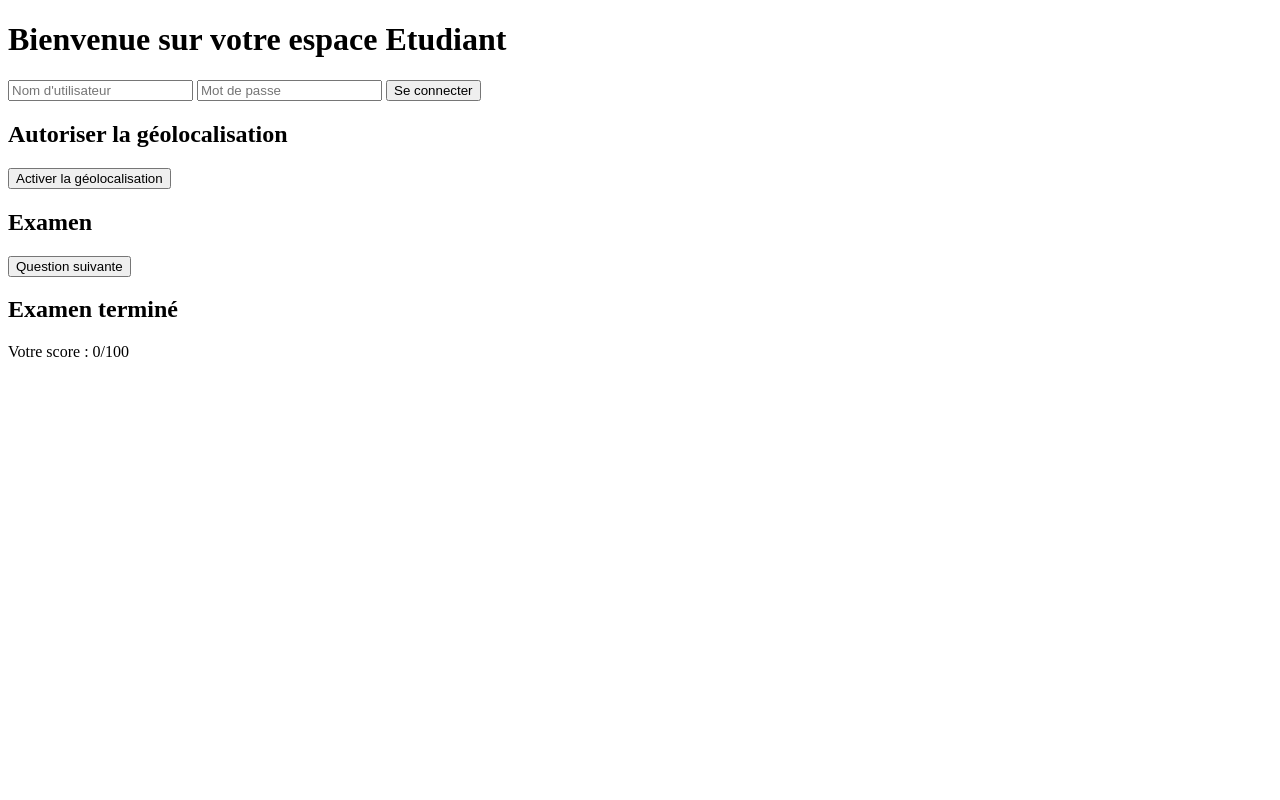
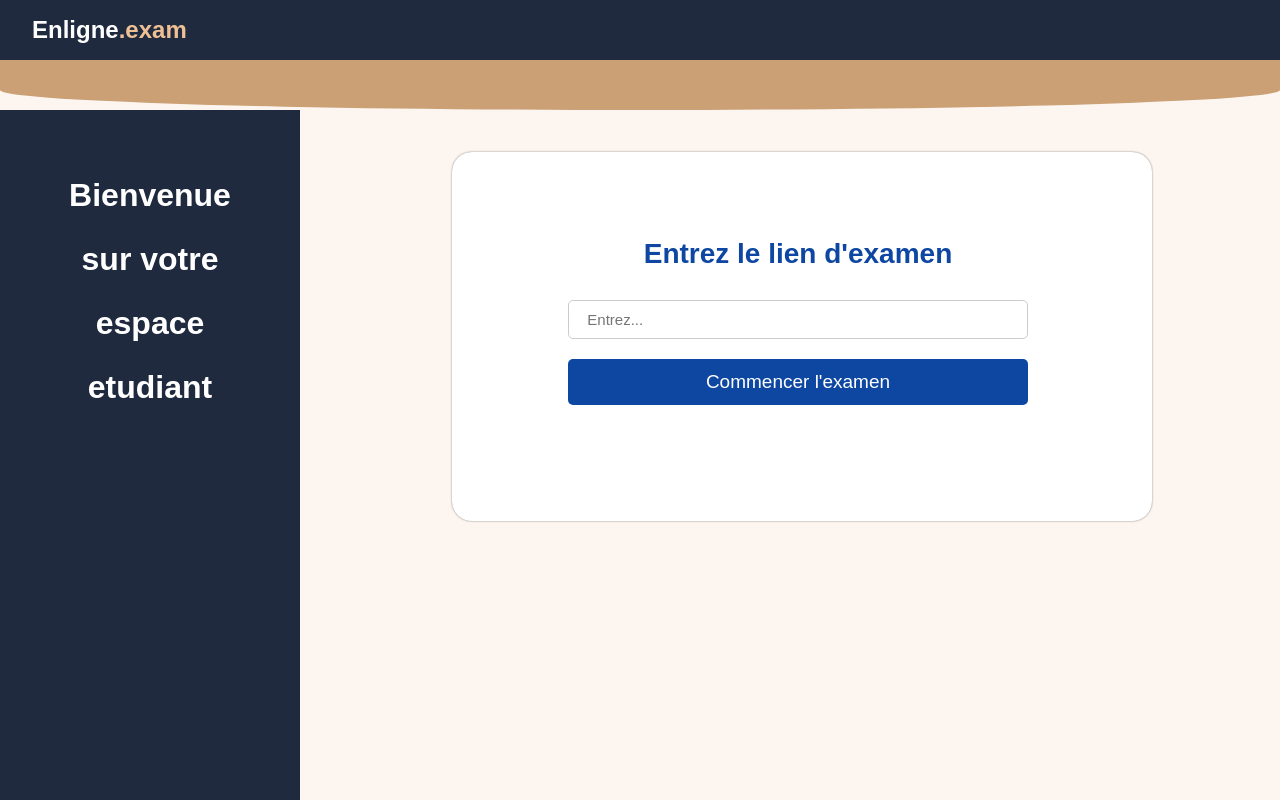
Before and after one commit to siham2005/NewProject, a plain HTML site: page espace_etudiant.html in a window 1280 px wide. Shown: the top 800 px of the page. Drawn offline with Linux system fonts and the light colour scheme.

Commit message:
connexion_examen

```diff
--- a/espace_etudiant.html
+++ b/espace_etudiant.html
@@ -1,39 +1,217 @@
 <!DOCTYPE html>
-<html>
-<head>
-	<meta charset="utf-8">
-	<meta name="viewport" content="width=device-width, initial-scale=1">
-	<title>Espace Étudiant</title>
-</head>
-<body>
-   <div class="container">
-    <div id="login-section">
-      <h1>Bienvenue sur votre espace Etudiant</h1>
-      <input type="text" id="username" placeholder="Nom d'utilisateur">
-      <input type="password" id="password" placeholder="Mot de passe">
-      <button>Se connecter</button>
-    </div>
+ <html lang="fr">
+ <head>
+   <meta charset="UTF-8">
+   <title>Espace Etudiant</title>
+   <meta name="viewport" content="width=device-width, initial-scale=1.0">
+   <style>
+     * {
+       box-sizing: border-box;
+     }
 
-   <div id="geo-section" class="hidden">
-      <h2>Autoriser la géolocalisation</h2>
-      <button >Activer la géolocalisation</button>
-    </div>
+     body {
+       margin: 0;
+       font-family: Arial, sans-serif;
+       background-color: #fdf6f0;
+       display: flex;
+       flex-direction: column;/* aligne les éléments de haut en bas sur l'axe vertical*/
+       min-height: 100vh;/* la hauteur minimale d'un élément*/
+     }
 
-    <div id="exam-section" class="hidden">
-      <h2>Examen</h2>
-      <div id="question-container"></div>
-      <div id="timer"></div>
-      <button >Question suivante</button>
-    </div>
 
-    <div id="score-section" class="hidden">
-      <h2>Examen terminé</h2>
-      <p>Votre score : <span id="score">0</span>/100</p>
-    </div>
-  </div>
+     .header {
+       background-color: #1f2a3f; /* Bleu foncé */
+       color: white;
+       padding: 1rem 2rem;
+       position: relative;
+       z-index: 10;/*définir l'ordre de superposition des éléments positionnés*/
+     }
+
+     .header .container {
+       display: flex;
+       justify-content: space-between;
+       align-items: center;
+     }
+
+     .header .logo {
+       font-size: 1.5rem;
+       font-weight: bold;
+     }
+
+
+
+     .header-wave {
+       background: #cba075;
+       height: 50px;
+       border-bottom-left-radius: 50% 20px;
+       border-bottom-right-radius: 50% 20px;
+       z-index: 10;
+       position: relative;
+     }
+
+
+     .main-wrapper {
+         display: flex;
+             }
+    .sidebar {
+       width: 300px;
+        background: #1f2a3f; /* Bleu foncé */
+       color: white;
+       display: flex;
+       align-items: center;
+       justify-content: center;
+       text-align: center;
+       padding: 2rem;
+
+     }
+
+     .sidebar h1 {
+      font-size: 2rem;
+       line-height: 4rem;
+       margin-bottom: 520px;
+     }
+
+   .main-content {
+       flex: 1;
+       background-color: #fdf6f0;
+       padding: 2rem;
+        }
+
+
+    form {
+       background: white;
+       padding: 6rem;
+       border-radius: 20px;
+       box-shadow: 0 0 2px rgba(0,0,0,0.5);
+       margin-bottom: 5rem;
+       width: 700px;
+       position: relative;
+       left:120px;
+       top: 10px;
+     }
+     .main-container {
+            background-color: white;
+            padding: 20px 20px;
+
+
+            text-align: center;
+            width: 500px;
+        }
+      input {
+            width: 100%;
+            padding: 10px;
+            margin-bottom: 20px;
+            border-radius: 5px;
+            border: 1px solid #ccc;
+            font-size: 15px;
+
+        }
+      label{
+            font-size:28px;
+            color: #0d47a1;
+            font-weight: bold;
+            justify-content: center;
+            position: relative;
+            bottom: 30px;
+
+        }
+
+        button {
+            background-color: #0d47a1;
+            color: white;
+            border: none;
+            padding: 12px 20px;
+            font-size: 19px;
+            border-radius: 5px;
+            cursor: pointer;
+            width: 100%;
+        }
+        button:hover {
+       background: #08306b;
+     }
+
+        .error {
+            color: red;
+            margin-top: 15px;
+            font-weight: bold;
+            display: none;
+
+      }
+@media (max-width: 768px) {
+      .sidebar {
+        padding: 1.5rem;
+      }
+
+      .sidebar h1 {
+        font-size: 1.5rem;
+        line-height: 2.2rem;
+      }
+
+      .main-content {
+        padding: 1rem;
+      }
+
+      form {
+        padding: 1.5rem;
+      }
+
+      label {
+        font-size: 18px;
+      }
+
+      input, button {
+        font-size: 16px;
+      }
+    }
 
 
 
 
+
+
+
+
+
+
+     </style>
+ </head>
+ <body>
+
+
+  <!-- HEADER -->
+   <header class="header">
+     <div class="container">
+       <div class="logo">Enligne<span style="color: #f0c095;">.exam</span></div>
+     </div>
+   </header>
+   <div class="header-wave"></div>
+
+   <!-- CONTENU PRINCIPAL -->
+   <div class="main-wrapper">
+     <div class="sidebar">
+       <h1>Bienvenue<br>sur votre<br>espace etudiant</h1>
+     </div>
+
+
+      <div class="main-content">
+
+
+           <form id="examForm">
+            <div class=" main-container">
+
+    <label for="exam">Entrez le lien d'examen </label>
+    <input type="lien" id="exam" placeholder="  Entrez... ">
+    <button onclick="startExam()">Commencer l'examen</button>
+    <div id="errorMessage" class="error" style="display: none;">
+        Veuillez entrez un lien.
+    </div>
+</div>
+
+          </form>
+
+
+
+
+      </div>
+</div>
 </body>
-</html>
--- /dev/null
+++ b/style.css
@@ -0,0 +1,89 @@
+/* Style général */
+body {
+    font-family: Arial, sans-serif;
+    margin: 0;
+    padding: 0;
+    background-color: #f9f9f9;
+}
+
+/* Bandeau supérieur */
+header {
+    background-color: #1c1c2c;
+    padding: 15px;
+    color: white;
+    font-size: 20px;
+    font-weight: bold;
+    border-bottom: 5px solid #caa65d;
+}
+
+/* Menu latéral gauche */
+.sidebar {
+    background-color: #1c1c2c;
+    color: white;
+    width: 250px;
+    padding: 30px 15px;
+    position: fixed;
+    top: 60px; /* si header est présent */
+    bottom: 0;
+    left: 0;
+    font-size: 22px;
+    font-weight: bold;
+    line-height: 1.8;
+}
+
+/* Contenu principal */
+.main {
+    margin-left: 270px;
+    padding: 30px;
+}
+
+/* Formulaire */
+form {
+    background-color: white;
+    border-radius: 10px;
+    padding: 25px;
+    box-shadow: 0 0 10px rgba(0, 0, 0, 0.1);
+}
+
+form label {
+    display: block;
+    margin: 10px 0 5px;
+    font-weight: bold;
+}
+
+form input[type="text"],
+form textarea {
+    width: 100%;
+    padding: 8px 10px;
+    margin-bottom: 15px;
+    border: 1px solid #ccc;
+    border-radius: 5px;
+}
+
+/* Bouton */
+form input[type="submit"],
+form button {
+    background-color: #0015ff;
+    color: white;
+    padding: 10px 20px;
+    border: none;
+    font-weight: bold;
+    border-radius: 5px;
+    cursor: pointer;
+}
+
+form input[type="submit"]:hover,
+form button:hover {
+    background-color: #0000cc;
+}
+
+/* Liens bleus */
+a {
+    color: #0000ff;
+    font-weight: bold;
+    text-decoration: none;
+}
+
+a:hover {
+    text-decoration: underline;
+}
```
Also changed, not shown: examen.html (added, +202 -0 lines), sss.html (added, +89 -0 lines).
